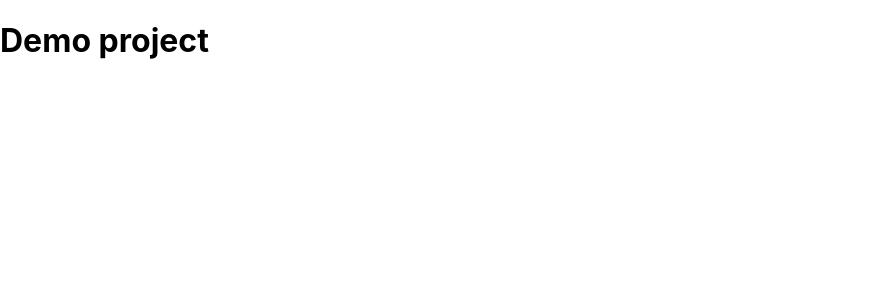
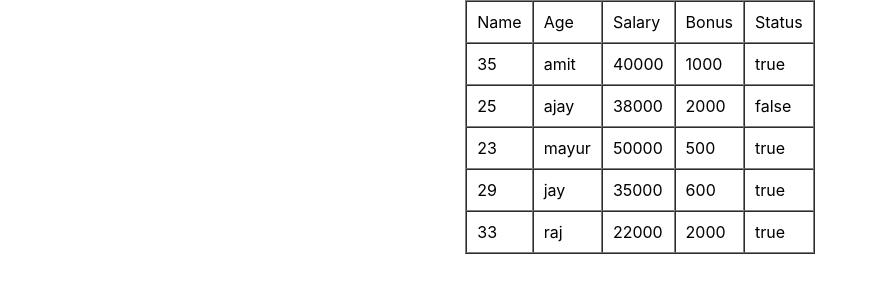
Before and after one commit to Swati-Ginoya/project1, a React (Create React App) app in the folder project1/: page / in a window 1280 px wide. Shown: the top 300 px of the page, without its empty margins (0-876 px from the left). Built offline with nearby package versions, Linux system fonts and the light colour scheme.

Commit message:
employee-data

```diff
--- a/project1/src/App.js
+++ b/project1/src/App.js
@@ -3,8 +3,69 @@ import './App.css';
 import Demo from './component/Demo';
 
 function App() {
+  let data =
+[
+    {
+      name: "amit",
+      age: 35,
+      salary: 40000,
+      bonus: 1000,
+      status: true
+    },
+    {
+      name: "ajay",
+      age: 25,
+      salary: 38000,
+      bonus: 2000,
+      status: false
+    },
+    {
+      name: "mayur",
+      age: 23,
+      salary: 50000,
+      bonus: 500,
+      status: true
+    },
+    {
+      name: "jay",
+      age: 29,
+      salary: 35000,
+      bonus: 600,
+      status: true
+    },
+    {
+      name: "raj",
+      age: 33,
+      salary: 22000,
+      bonus: 2000,
+      status: true
+    },
+  ]
   return (
-   <Demo/>
+    <table border="1" align="center" cellPadding="10" cellSpacing="0">
+      <tr>
+        <td>Name</td>
+        <td>Age</td>
+        <td>Salary</td>
+        <td>Bonus</td>
+        <td>Status</td>
+      </tr>
+      {
+       data.map((d,i) => {
+
+        let {name, age, salary, bonus, status} = d;
+         return(
+          <tr>
+            <td>{age}</td>
+            <td>{name}</td>
+            <td>{salary}</td>
+            <td>{bonus}</td>
+            <td>{status.toString()}</td>
+          </tr>
+         )
+       })
+      }
+    </table>
   );
 }
 
```
